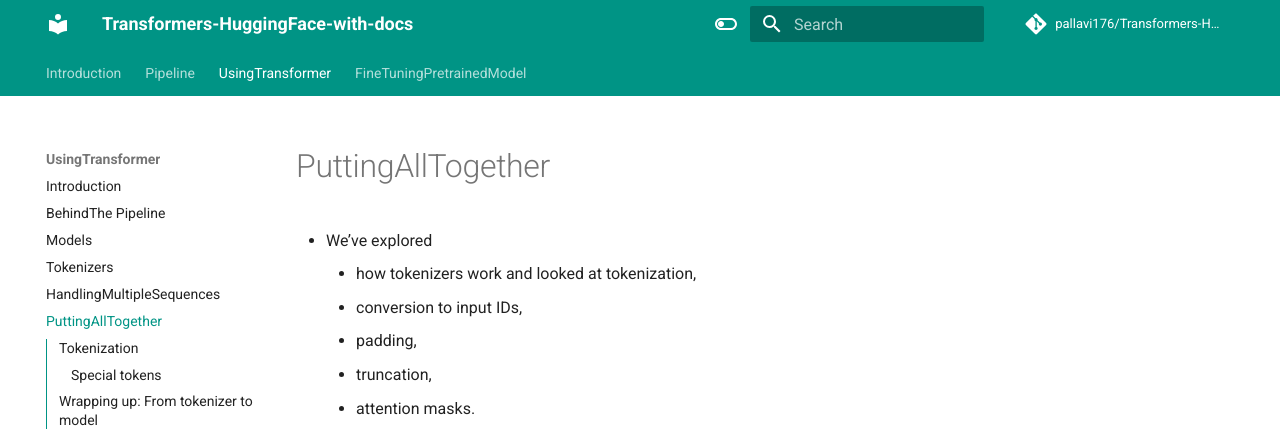
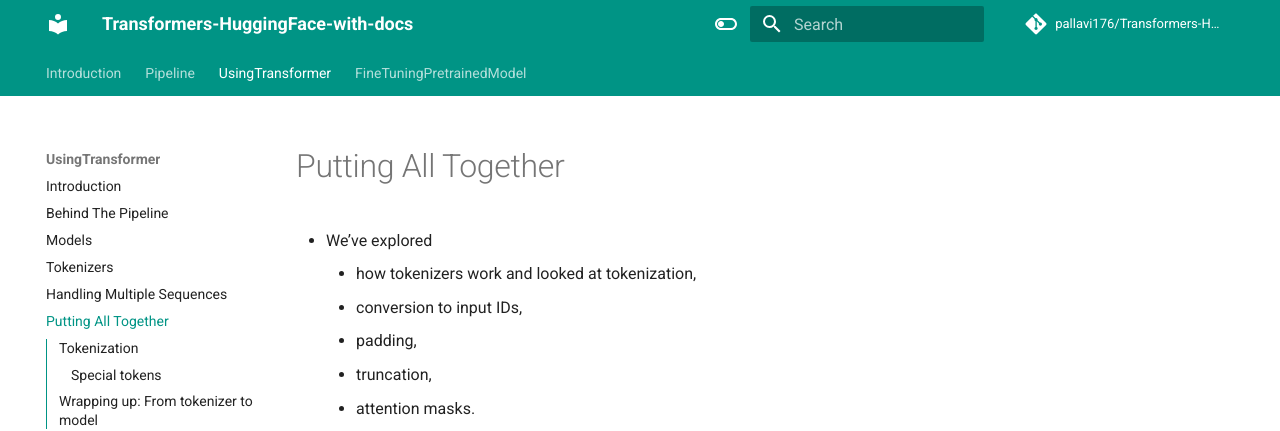
Before and after one commit to pallavi176/Transformers-HuggingFace-with-docs, an MkDocs documentation site: the page built from docs/2_5PuttingAllTogether.md, in a window 1280 px wide and 900 px high. Shown: the top 431 px of the window. Built offline with MkDocs 1.6.1 and Material for MkDocs 9.7.7, drawn with Linux system fonts in a browser that asks for light colours; comment, search, counter and statistics services are not loaded.

Commit message:
3.1processingddata doc added

```diff
--- a/mkdocs.yml
+++ b/mkdocs.yml
@@ -7,13 +7,14 @@
   - Pipeline: 1tranformer-pipeline.md
   - UsingTransformer:
     - 2UsingTransformerIntro.md
-    - BehindThe Pipeline: 2_1BehindPipeline.md
+    - Behind The Pipeline: 2_1BehindPipeline.md
     - Models: 2_2Models.md
     - Tokenizers: 2_3Tokenizers.md
-    - HandlingMultipleSequences: 2_4HandlingMultipleSequences.md
-    - PuttingAllTogether: 2_5PuttingAllTogether.md
+    - Handling Multiple Sequences: 2_4HandlingMultipleSequences.md
+    - Putting All Together: 2_5PuttingAllTogether.md
   - FineTuningPretrainedModel:
     - 3FineTuningPretrainedModel.md
+    - Processing Data: 3_1ProcessingData.md
 
 site_author: Pallavi Saxena
 site_description: >-
```
Also changed, not shown: docs/3_1ProcessingData.md (added).
